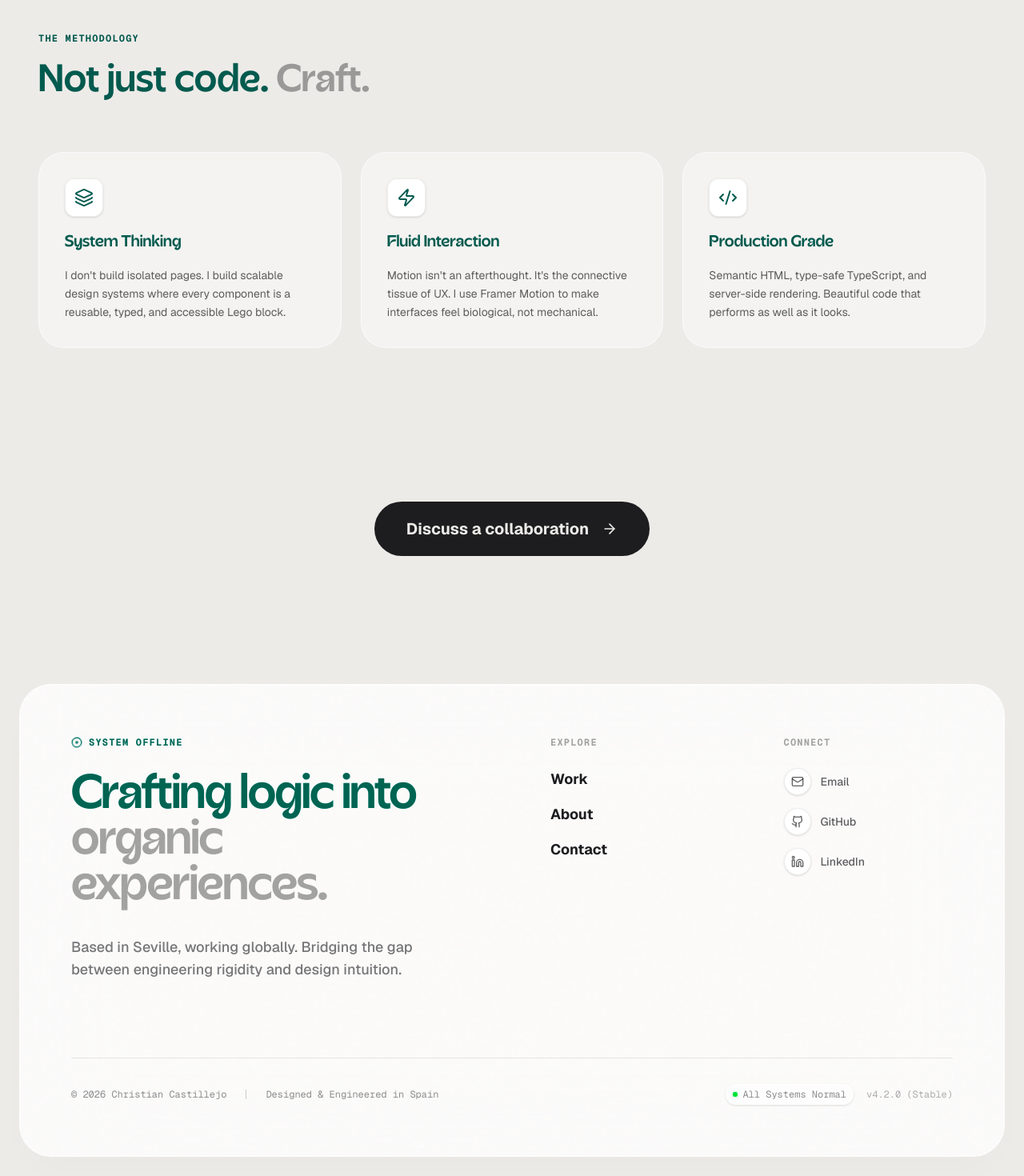
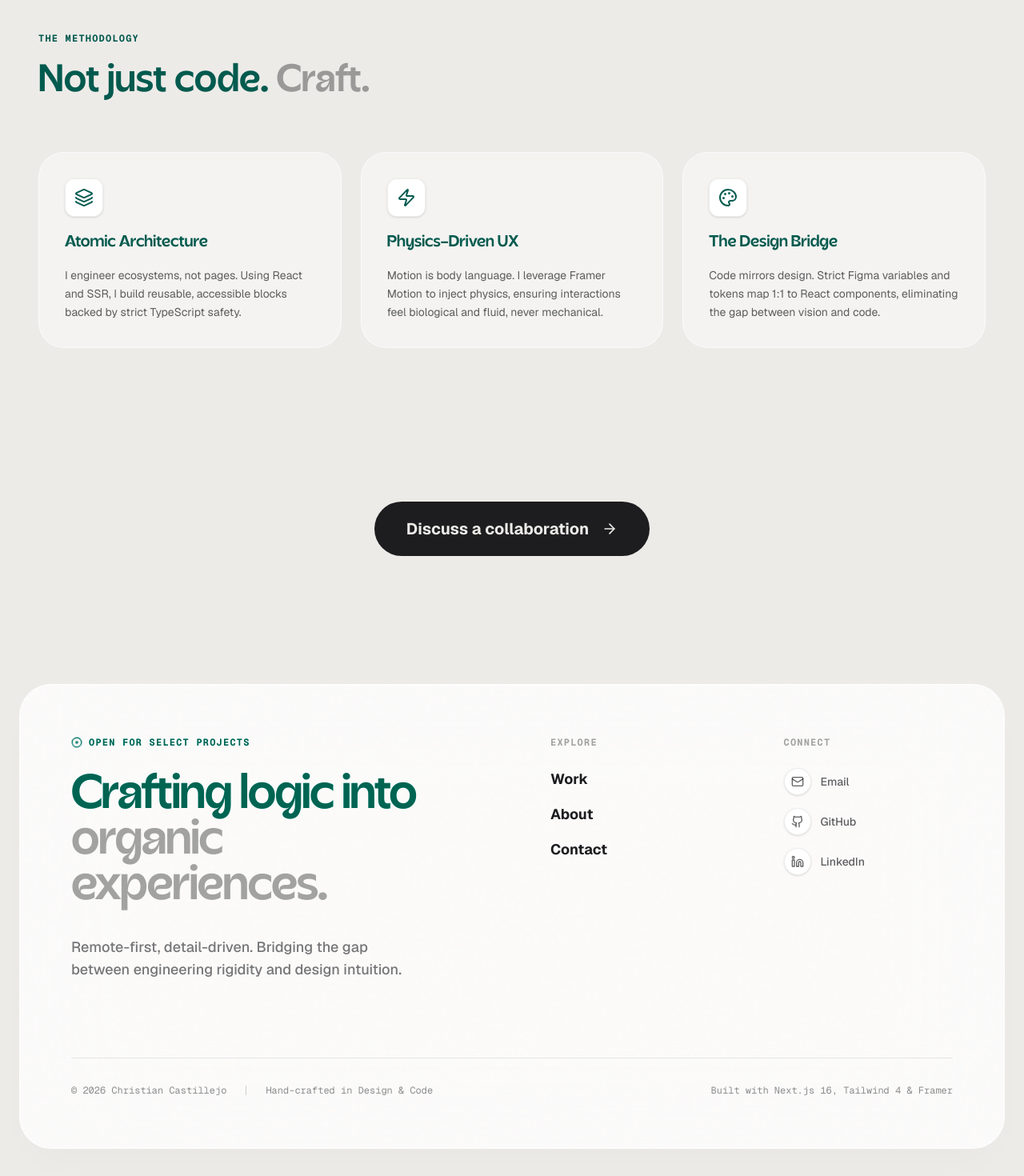
Before and after one commit to ChristianCastillejo/portfolio, a Next.js app: page / in a window 1280 px wide. Shown: the part 1682-3152 px from the top of the page at 80% size. Built offline with nearby package versions, Linux system fonts and the light colour scheme.

Commit message:
--wip-- [skip ci]

```diff
--- a/src/app/contact/page.tsx
+++ b/src/app/contact/page.tsx
@@ -220,7 +220,7 @@ export default function ContactPage() {
                             <div className="grid md:grid-cols-2 gap-12">
                                 {/* YES List */}
                                 <div>
-                                    <h4 className="font-display text-xl font-bold text-foreground mb-4 flex items-center gap-2">
+                                    <h4 className="font-display text-xl font-bold text-foreground mb-4 flex items-center">
                                         <span className="text-accent">Yes</span>, if you need:
                                     </h4>
                                     <ul className="space-y-3 font-sans text-foreground/70 leading-relaxed">
@@ -242,7 +242,7 @@ export default function ContactPage() {
                                 {/* NO List (Polite but firm) */}
                                 {/* NO List (Polite, Firm & Neutral) */}
                                 <div>
-                                    <h4 className="font-display text-xl font-bold text-foreground mb-4 flex items-center gap-2">
+                                    <h4 className="font-display text-xl font-bold text-foreground mb-4 flex items-center">
                                         {/* CAMBIO: De 'text-primary' (Naranja) a 'text-foreground/60' (Gris neutro) */}
                                         {/* Ahora el "No" es firme pero tranquilo, no grita "¡PELIGRO!" */}
                                         <span className="text-foreground/60">No</span>, if you are looking for:
@@ -255,7 +255,7 @@ export default function ContactPage() {
                                         </li>
                                         <li className="flex gap-3">
                                             <div className="w-1.5 h-1.5 rounded-full bg-foreground/20 mt-2.5 shrink-0" />
-                                            <span>Quick & dirty WordPress/Wix templates.</span>
+                                            <span>Synchronous-heavy environments that prioritize presence over deep work.</span>
                                         </li>
                                         <li className="flex gap-3">
                                             <div className="w-1.5 h-1.5 rounded-full bg-foreground/20 mt-2.5 shrink-0" />
--- a/src/components/about/cta.tsx
+++ b/src/components/about/cta.tsx
@@ -22,7 +22,7 @@ export const AboutCTA = () => {
                     </div>
 
                     <div className="flex flex-col sm:flex-row gap-4 w-full sm:w-auto justify-center items-center">
-                        <Button href="mailto:christiancastillejo@proton.me" icon={Mail} primary>
+                        <Button href="mailto:christiancastillejo@proton.me" icon={Mail} variant="primary">
                             Say hello
                         </Button>
                         <Button href="https://www.linkedin.com/in/christiancastillejo" icon={Linkedin}>
--- a/src/components/home/methodology.tsx
+++ b/src/components/home/methodology.tsx
@@ -1,6 +1,6 @@
 "use client"
 
-import { Layers, Zap, Code2 } from "lucide-react"
+import { Layers, Zap, Palette } from "lucide-react"
 
 export const HomeMethodology = () => {
     return (
@@ -21,9 +21,9 @@ export const HomeMethodology = () => {
                         <div className="w-12 h-12 rounded-xl bg-white border border-border flex items-center justify-center text-accent shadow-sm group-hover:scale-110 transition-transform">
                             <Layers size={24} />
                         </div>
-                        <h3 className="font-display text-xl font-bold">System Thinking</h3>
+                        <h3 className="font-display text-xl font-bold">Atomic Architecture</h3>
                         <p className="text-sm text-foreground/70 leading-relaxed">
-                            I don't build isolated pages. I build scalable design systems where every component is a reusable, typed, and accessible Lego block.
+                            I engineer ecosystems, not pages. Using React and SSR, I build reusable, accessible blocks backed by strict TypeScript safety.
                         </p>
                     </div>
 
@@ -32,20 +32,20 @@ export const HomeMethodology = () => {
                         <div className="w-12 h-12 rounded-xl bg-white border border-border flex items-center justify-center text-accent shadow-sm group-hover:scale-110 transition-transform">
                             <Zap size={24} />
                         </div>
-                        <h3 className="font-display text-xl font-bold">Fluid Interaction</h3>
+                        <h3 className="font-display text-xl font-bold">Physics-Driven UX</h3>
                         <p className="text-sm text-foreground/70 leading-relaxed">
-                            Motion isn't an afterthought. It's the connective tissue of UX. I use Framer Motion to make interfaces feel biological, not mechanical.
+                            Motion is body language. I leverage Framer Motion to inject physics, ensuring interactions feel biological and fluid, never mechanical.
                         </p>
                     </div>
 
                     {/* Card 3: Production */}
                     <div className="p-8 rounded-[2rem] bg-white/40 border border-white/60 backdrop-blur-md flex flex-col gap-4 group hover:bg-white/60 transition-colors duration-500">
                         <div className="w-12 h-12 rounded-xl bg-white border border-border flex items-center justify-center text-accent shadow-sm group-hover:scale-110 transition-transform">
-                            <Code2 size={24} />
+                            <Palette size={24} />
                         </div>
-                        <h3 className="font-display text-xl font-bold">Production Grade</h3>
+                        <h3 className="font-display text-xl font-bold">The Design Bridge</h3>
                         <p className="text-sm text-foreground/70 leading-relaxed">
-                            Semantic HTML, type-safe TypeScript, and server-side rendering. Beautiful code that performs as well as it looks.
+                            Code mirrors design. Strict Figma variables and tokens map 1:1 to React components, eliminating the gap between vision and code.
                         </p>
                     </div>
                 </div>
--- a/src/components/layout/footer.tsx
+++ b/src/components/layout/footer.tsx
@@ -1,9 +1,7 @@
 "use client"
 
 import Link from "next/link"
-import { motion } from "framer-motion"
 import { ArrowUpRight, Github, Linkedin, Mail, Twitter, Disc } from "lucide-react"
-import { cn } from "@/lib/utils"
 
 const SOCIAL_LINKS = [
     { name: "Email", href: "mailto:christiancastillejo@proton.me", icon: Mail },
@@ -18,17 +16,10 @@ const SITEMAP = [
 ]
 
 export const Footer = () => {
-    const currentYear = new Date().getFullYear()
 
     return (
         <footer className="relative w-full px-4 md:px-6 pb-6 pt-20 z-10">
 
-            {/* ESTRUCTURA: LOSA DE CRISTAL DE ALTA DENSIDAD
-               AJUSTE SDE:
-               1. 'bg-white/80': Más opaco que antes (/60). Se diferencia más del fondo beige.
-               2. 'border-white/80': Borde más nítido.
-               3. 'shadow-2xl': Sombra más profunda para elevarlo visualmente del fondo.
-            */}
             <div className="relative w-full max-w-[1400px] mx-auto bg-white/80 backdrop-blur-3xl saturate-150 border border-white/60 rounded-[1.5rem] md:rounded-[2.5rem] overflow-hidden shadow-2xl shadow-black/[0.02]">
 
                 {/* 1. TEXTURA ORGÁNICA (NOISE) - Mantenemos esto, es tu firma */}
@@ -54,7 +45,7 @@ export const Footer = () => {
                             <div>
                                 <span className="font-mono text-xs text-accent font-bold uppercase tracking-widest mb-6 flex items-center gap-2">
                                     <Disc size={14} className="animate-spin-slow" />
-                                    System Offline
+                                    Open for Select Projects
                                 </span>
                                 <h2 className="font-display text-4xl md:text-5xl lg:text-6xl font-bold text-foreground leading-[0.95] tracking-tight text-balance">
                                     Crafting logic into <br />
@@ -63,7 +54,7 @@ export const Footer = () => {
                             </div>
 
                             <p className="text-foreground/60 font-medium text-lg max-w-md text-pretty">
-                                Based in Seville, working globally. Bridging the gap between engineering rigidity and design intuition.
+                                Remote-first, detail-driven. Bridging the gap between engineering rigidity and design intuition.
                             </p>
                         </div>
 
@@ -117,20 +108,15 @@ export const Footer = () => {
                     <div className="pt-8 border-t border-foreground/10 flex flex-col md:flex-row justify-between items-start md:items-center gap-4 text-xs font-mono text-foreground/50">
 
                         <div className="flex items-center gap-6">
-                            <span>© {currentYear} Christian Castillejo</span>
+                            <span>© 2026 Christian Castillejo</span>
                             <span className="hidden md:inline-block w-px h-3 bg-foreground/20" />
-                            <span className="hidden md:inline-block">Designed & Engineered in Spain</span>
+                            <span className="hidden md:inline-block">Hand-crafted in Design & Code</span>
                         </div>
 
                         {/* El Flex Técnico */}
                         <div className="flex flex-wrap gap-4 items-center">
-                            <span className="flex items-center gap-1.5 px-2 py-1 rounded-full bg-white/50 border border-white/60 shadow-sm">
-                                <span className="w-1.5 h-1.5 rounded-full bg-green-500 shadow-[0_0_4px_rgba(34,197,94,0.4)]" />
-                                All Systems Normal
-                            </span>
-                            <span className="hover:text-accent transition-colors cursor-help opacity-70 hover:opacity-100" title="Built with Next.js 15, Tailwind v4, Framer Motion">
-                                v4.2.0 (Stable)
-                            </span>
+                            <span className=" text-foreground/50">Built with Next.js 16, Tailwind 4 & Framer</span>
+
                         </div>
 
                     </div>
--- a/src/components/projects/shared/project-component-lab.tsx
+++ b/src/components/projects/shared/project-component-lab.tsx
@@ -23,7 +23,7 @@ export const ProjectComponentLab = ({ project }: { project: ProjectCaseStudy })
   isLoading={${isLoading}}
   onClick={() => handleClick()}
 >
-  Add to Cart
+  Click Me
 </Button>`
 
     return (
@@ -148,7 +148,7 @@ export const ProjectComponentLab = ({ project }: { project: ProjectCaseStudy })
                                     isLoading={isLoading}
                                     className="shadow-2xl shadow-accent/20"
                                 >
-                                    Add to Cart
+                                    Click Me
                                 </Button>
                             </div>
                         </div>
--- a/src/data/projects/silvestra.ts
+++ b/src/data/projects/silvestra.ts
@@ -5,7 +5,7 @@ export const SILVESTRA: ProjectCaseStudy = {
   title: "Silvestra",
   subtitle: "E-commerce Ecosystem",
   description: "A headless Shopify architecture bridging high-end aesthetics with rigid engineering standards.",
-  tagline: "Silvestra started as a blank canvas. I owned the entire lifecycle—from Figma design to the final headless deployment—merging artisanal aesthetics with rigid engineering standards.",
+  tagline: "Off-the-shelf templates would have compromised the brand's artisanal soul. I engineered a bespoke headless solution from scratch, ensuring the digital experience feels as premium as the physical product.",
   tags: ["Next.js 15", "Shopify Headless", "Design System", "Typescript", "Framer Motion"],
 
   video: "/videos/silvestra/hero.webm", // Extracción del Hardcode
@@ -183,7 +183,7 @@ export default config;`
 
   metrics: [
     { label: "Core Web Vitals", value: "Passed", description: "Real production data." },
-    { label: "Lighthouse", value: "100", description: "SEO & Performance." }
+    { label: "Lighthouse", value: "99", description: "Performance." }
   ],
 
   lessons: [
```
